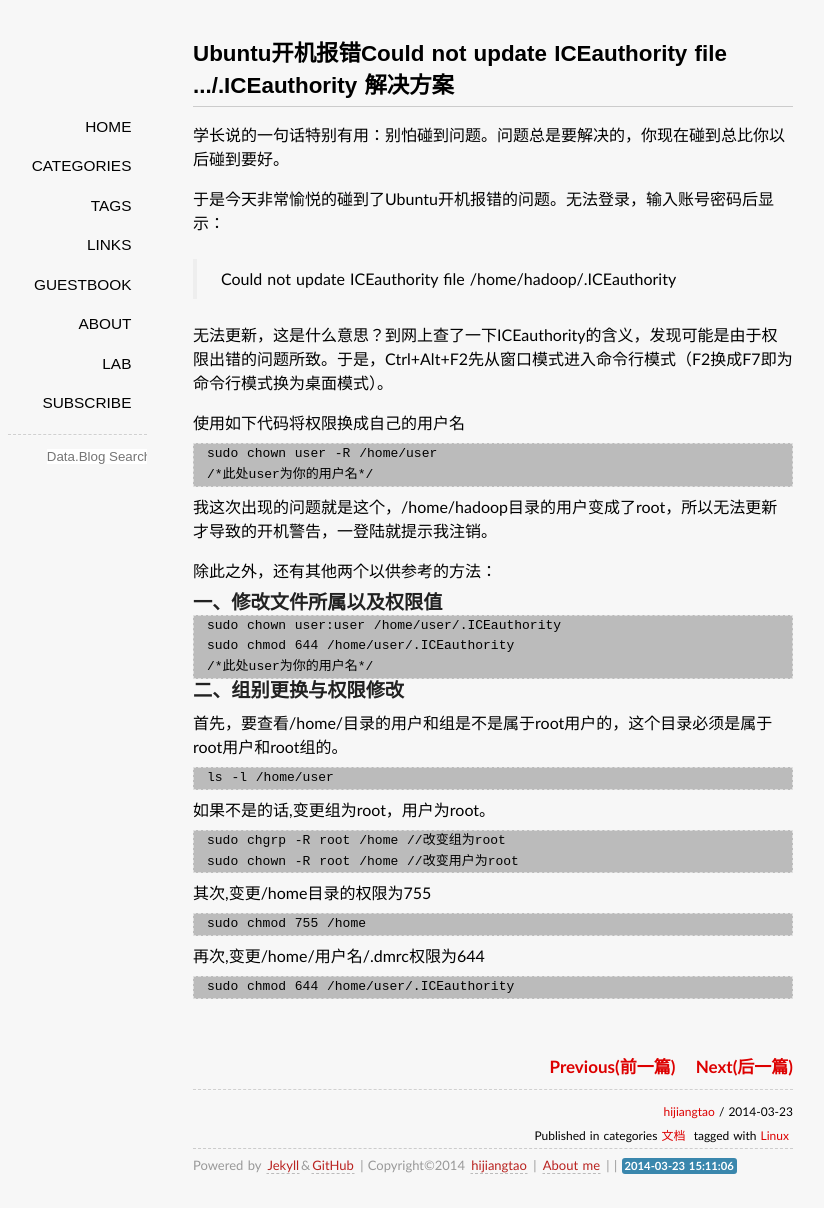
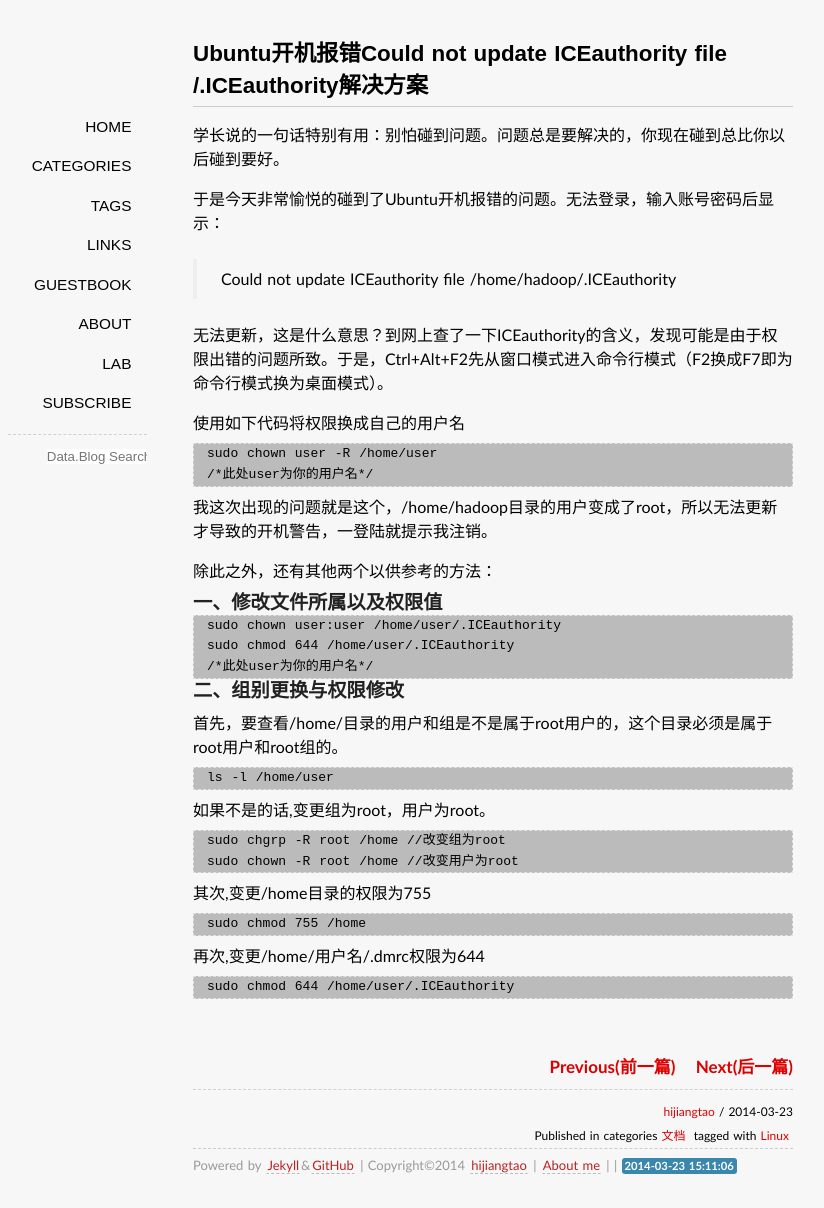
Before and after one commit to jessica0530/hijiangtao.github.io, a Jekyll site: the page built from _posts/2014-03-23-ICEauthorityProblem.md, in a window 1280 px wide. Shown: the whole page, without its empty margins (147-971 px from the left). Built offline with Jekyll 4.4.1, drawn with Linux system fonts in a browser that asks for light colours; some web fonts are replaced; Markdown is read by kramdown in place of the engine named in the settings; comment, search, counter and statistics services are not loaded.

Commit message:
2014-03-23

```diff
--- a/_posts/2014-03-23-ICEauthorityProblem.md
+++ b/_posts/2014-03-23-ICEauthorityProblem.md
@@ -1,7 +1,7 @@
 ---
 date: 2014-03-23 20:00:00
 layout: post
-title: Ubuntu开机报错Could not update ICEauthority file .../.ICEauthority 解决方案
+title: Ubuntu开机报错Could not update ICEauthority file /.ICEauthority解决方案
 thread: 91
 categories: 文档
 tags: Linux
```
